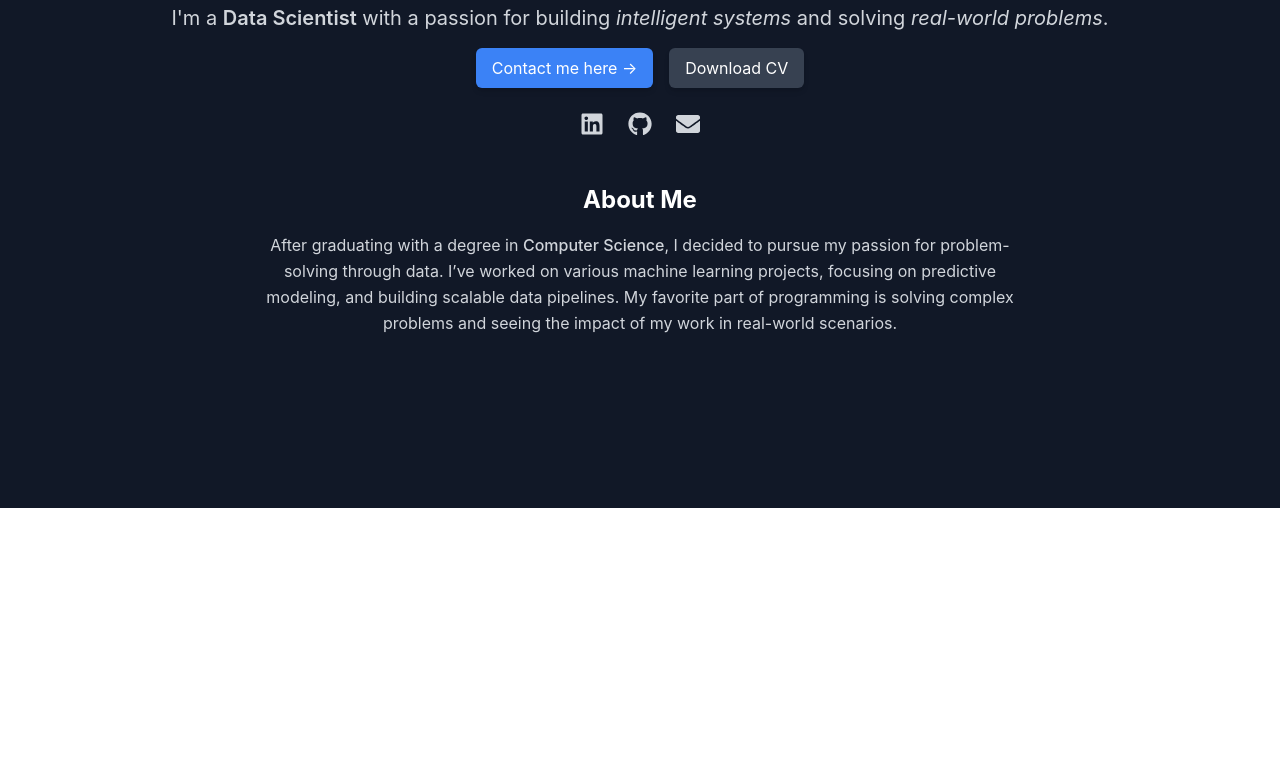
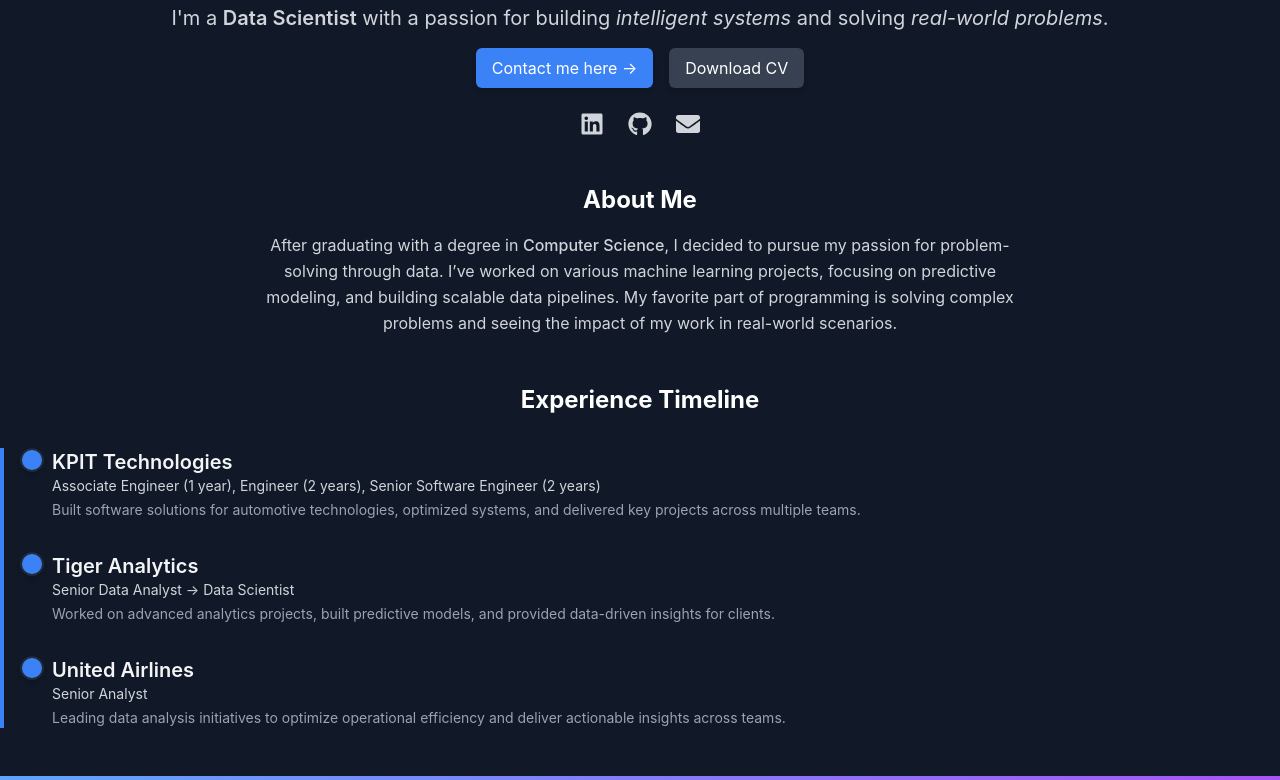
Before and after one commit to rada3014/portfolio-website, a React (Create React App) app: page / in a window 1280 px wide. Shown: the part 292-1072 px from the top of the page. Before the commit the page ends 800 px from the top, so only its background shows below. Built offline with nearby package versions, Linux system fonts and the light colour scheme.

Commit message:
Enhance: Added horizontal bar below timeline for better spacing

```diff
--- a/src/pages/About.jsx
+++ b/src/pages/About.jsx
@@ -15,6 +15,12 @@
   }, [darkMode]);
 
   const toggleDarkMode = () => setDarkMode(!darkMode);
+
+    // Animation Variants for Timeline Items
+    const timelineItemVariants = {
+      hidden: { opacity: 0, x: -50 },
+      visible: { opacity: 1, x: 0, transition: { duration: 0.8 } },
+    };
 
   return (
     <div className={`min-h-screen ${darkMode ? 'bg-gray-900 text-white' : 'bg-gradient-to-b from-purple-50 to-gray-100'}`}>
@@ -93,6 +99,7 @@
             <FaEnvelope className="hover:text-red-400" />
           </a>
         </div>
+
       </section>
 
       {/* About Me Section */}
@@ -102,6 +109,52 @@
           After graduating with a degree in <span className="font-medium">Computer Science</span>, I decided to pursue my passion for problem-solving through data. I’ve worked on various machine learning projects, focusing on predictive modeling, and building scalable data pipelines. My favorite part of programming is solving complex problems and seeing the impact of my work in real-world scenarios.
         </p>
       </section>
+         {/* Experience Timeline */}
+         <section className="mt-12 px-4 md:px-0">
+        <h2 className="text-2xl font-bold text-center text-gray-200 dark:text-white mb-8">Experience Timeline</h2>
+        <div className="relative border-l-4 border-blue-500 pl-8 space-y-8">
+
+          {/* Timeline Items */}
+          {[
+            {
+              company: "KPIT Technologies",
+              role: "Associate Engineer (1 year), Engineer (2 years), Senior Software Engineer (2 years)",
+              description: "Built software solutions for automotive technologies, optimized systems, and delivered key projects across multiple teams.",
+            },
+            {
+              company: "Tiger Analytics",
+              role: "Senior Data Analyst → Data Scientist",
+              description: "Worked on advanced analytics projects, built predictive models, and provided data-driven insights for clients.",
+            },
+            {
+              company: "United Airlines",
+              role: "Senior Analyst",
+              description: "Leading data analysis initiatives to optimize operational efficiency and deliver actionable insights across teams.",
+            },
+          ].map((item, index) => (
+            <motion.div
+              key={index}
+              className="relative flex items-start"
+              variants={timelineItemVariants}
+              initial="hidden"
+              whileInView="visible"
+              viewport={{ once: true, amount: 0.5 }}
+            >
+              {/* Timeline Circle */}
+              <div className="absolute -left-4 top-0 w-6 h-6 bg-blue-500 rounded-full shadow-md border-2 border-gray-900 dark:border-gray-800"></div>
+
+              {/* Timeline Content */}
+              <div className="ml-4">
+                <h3 className="text-xl font-semibold text-gray-300 dark:text-gray-100">{item.company}</h3>
+                <p className="text-gray-400 dark:text-gray-300 text-sm">{item.role}</p>
+                <p className="text-gray-500 dark:text-gray-400 text-sm mt-1">{item.description}</p>
+              </div>
+            </motion.div>
+          ))}
+        </div>
+        {/* Horizontal Bar Below Timeline */}
+        <div className="w-full mt-12 h-1 bg-gradient-to-r from-blue-400 to-purple-500"></div>
+      </section>
     </div>
   );
 };
```
